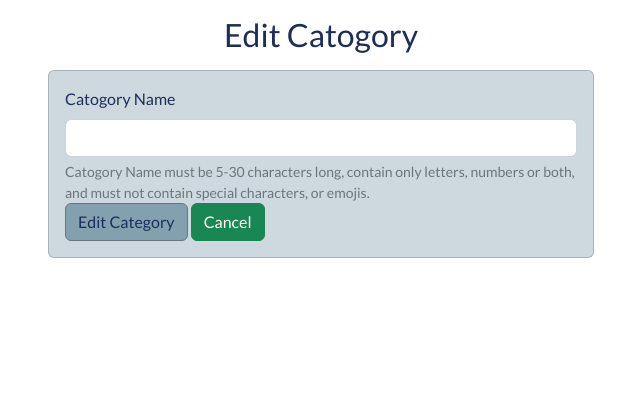
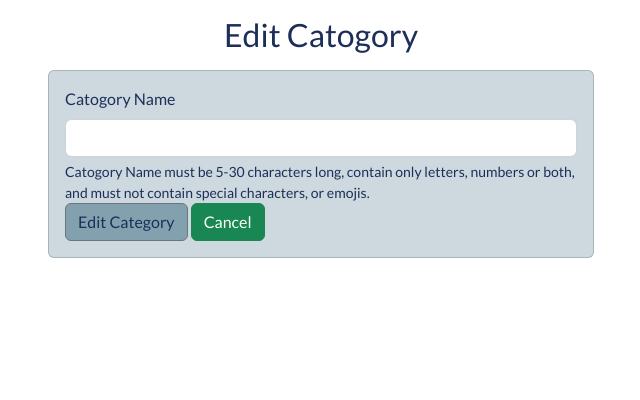
Before and after one commit to Ed-Whyatt/movie-lounge-ms-3, a Flask app: template movielounge/templates/edit_category.html in a window 1280 px wide. Shown: the part 82-482 px from the top of the page, without its empty margins (319-959 px from the left). Run offline with Flask 2, Linux system fonts and the light colour scheme; the template is opened without the code that fills it, so the values that code supplies are empty; some libraries are stand-ins or nearby versions.

Commit message:
Fix category name form text for dev lighthouse

```diff
--- a/movielounge/templates/edit_category.html
+++ b/movielounge/templates/edit_category.html
@@ -16,7 +16,7 @@
             <label for="category_name" class="form-label lounge-blue-text">Catogory Name</label>
             <input type="text" id="category_name" name="category_name" minlength="5" maxlength="30"
              class="form-control" aria-describedby="category_nameHelpBlock" value="{{ category.category_name }}" required>
-            <div id="category_nameHelpBlock" class="form-text">
+            <div id="category_nameHelpBlock" class="form-text lounge-blue-text">
                 Catogory Name must be 5-30 characters long, contain only letters, numbers or both,
                 and must not contain special characters, or emojis.
             </div>
```
